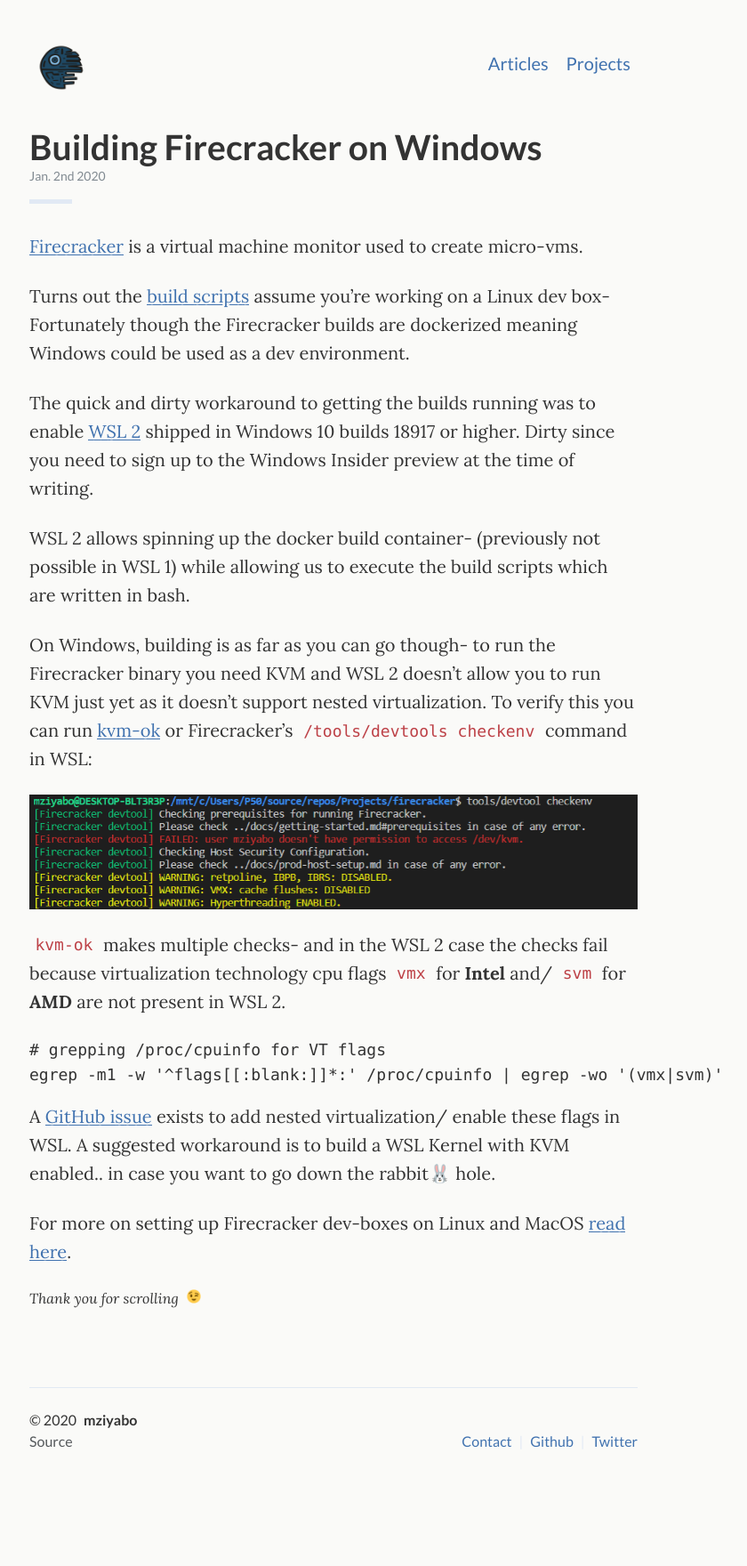
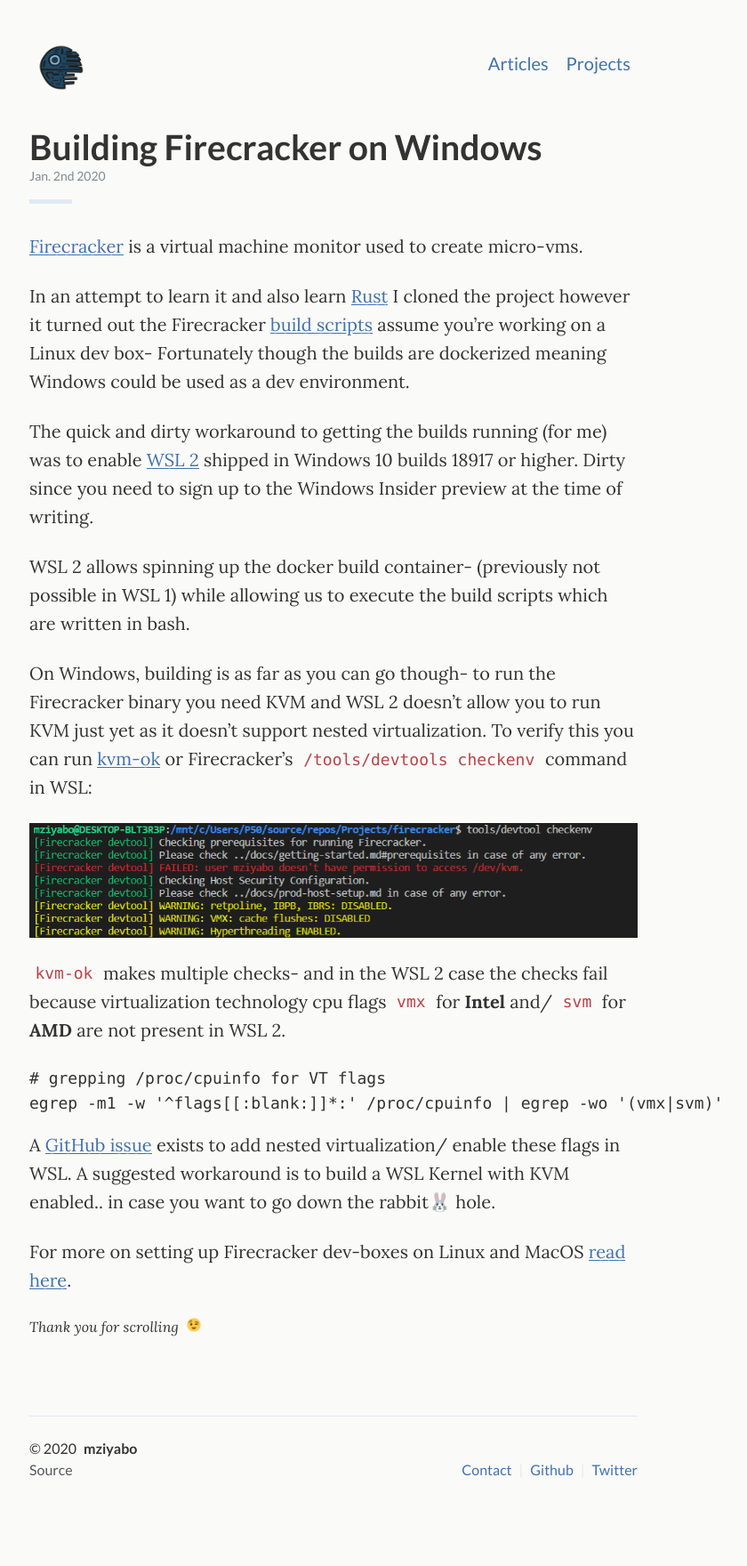
Before and after one commit to mziyabo/mziyabo.github.io, a Jekyll site: the page built from _posts/2020-01-02-building-firecracker-on-a-windows-dev-box.md, in a window 1280 px wide. Shown: the whole page at 89% size, without its empty margins (265-1105 px from the left). Built offline with Jekyll 4.4.1, drawn with Linux system fonts in a browser that asks for light colours; before the commit the page ends 1728 px from its top, so only the background shows below that.

Commit message:
post: updated building firecracker on windows
Signed-off-by: mziyabo <mziyabo@live.com>

```diff
--- a/_posts/2020-01-02-building-firecracker-on-a-windows-dev-box.md
+++ b/_posts/2020-01-02-building-firecracker-on-a-windows-dev-box.md
@@ -3,14 +3,14 @@ layout: post
 title: "Building Firecracker on Windows"
 description: ""
 category: "Firecracker"
-tags: []
+tags: [Firecracker, Rust]
 ---
 
 [Firecracker](https://github.com/firecracker-microvm/firecracker) is a virtual machine monitor used to create micro-vms.
 
-Turns out the [build scripts](https://github.com/firecracker-microvm/firecracker/blob/master/tools/devtool) assume you're working on a Linux dev box- Fortunately though the Firecracker builds are dockerized meaning Windows could be used as a dev environment.
+In an attempt to learn it and also learn [Rust](https://www.rust-lang.org/) I cloned the project however it turned out the Firecracker [build scripts](https://github.com/firecracker-microvm/firecracker/blob/master/tools/devtool) assume you're working on a Linux dev box- Fortunately though the builds are dockerized meaning Windows could be used as a dev environment.
 
-The quick and dirty workaround to getting the builds running was to enable [WSL 2](https://docs.microsoft.com/en-us/windows/WSL/WSL2-install) shipped in Windows 10 builds 18917 or higher. Dirty since you need to sign up to the Windows Insider preview at the time of writing.
+The quick and dirty workaround to getting the builds running (for me) was to enable [WSL 2](https://docs.microsoft.com/en-us/windows/WSL/WSL2-install) shipped in Windows 10 builds 18917 or higher. Dirty since you need to sign up to the Windows Insider preview at the time of writing.
 
 WSL 2 allows spinning up the docker build container- (previously not possible in WSL 1) while allowing us to execute the build scripts which are written in bash.
 
```
